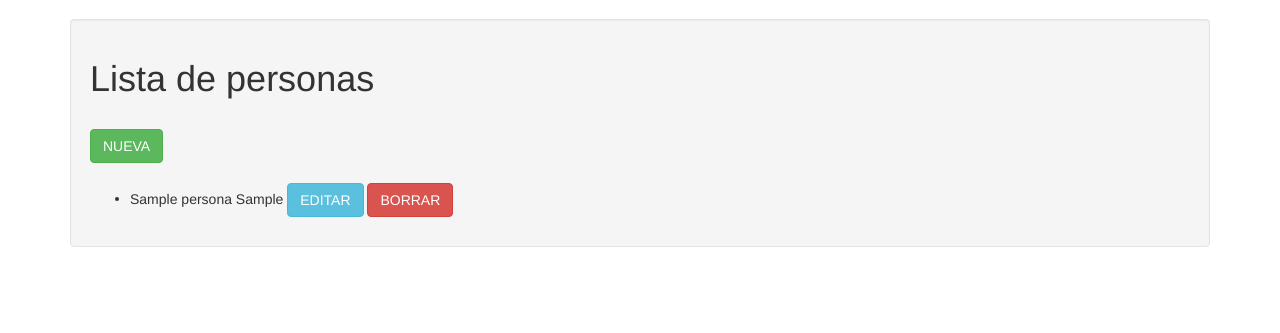
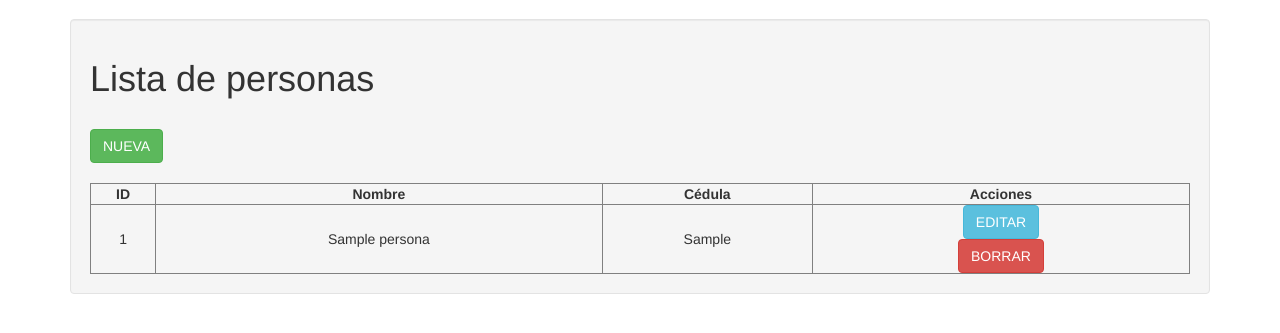
Before and after one commit to argenisosorio/registro_vistas_clases, a Django app: page / in a window 1280 px wide. Shown: the part 51-384 px from the top of the page. Run offline with Django 3.2, Linux system fonts and the light colour scheme; tables that the repository leaves empty hold one stand-in row (values such as "Sample post"); some libraries are stand-ins or nearby versions.

Commit message:
Agregada función de js para eliminar registros

```diff
--- a/registro/templates/registro/persona_list.html
+++ b/registro/templates/registro/persona_list.html
@@ -8,15 +8,31 @@
 </a>
 <br />
 <br />
-<ul>
+<table border="1px" id="example" class="display" cellspacing="0px" style="width:100%;">
+  <thead>
+    <tr>
+      <th class="text-center">ID</th>
+      <th class="text-center">Nombre</th>
+      <th class="text-center">Cédula</th>
+      <th class="text-center">Acciones</th>
+    </tr>
+  </thead>
+  <tbody>
   {% for persona in object_list %}
-  <li>{{ persona.nombre }} {{ persona.cedula }}
-  <a href="{% url 'registro:editar' persona.id %}">
-    <button class="btn btn-info">EDITAR</button>
-  </a>
-  <a href="{% url 'registro:borrar' persona.id %}">
-    <button class="btn btn-danger">BORRAR</button>
-  </a>
+  <tr>
+    <td class="text-center">{{ persona.id }}</td>
+    <td class="text-center">{{ persona.nombre }}</td>
+    <td class="text-center">{{ persona.cedula }}</td>
+    <td class="text-center">
+      <a href="{% url 'registro:editar' persona.id %}">
+        <button class="btn btn-info">EDITAR</button>
+      </a>
+      <form action="{% url 'registro:borrar' persona.id %}" method="post">{% csrf_token %}
+        <button class="btn btn-danger" onclick="return confirm('¿Está seguro que desea borrar el registro?');">BORRAR</button>
+      </form>
+    </td>
+  </tr>
   {% endfor %}
-</ul>
+  </tbody>
+</table>
 {% endblock %}
```
